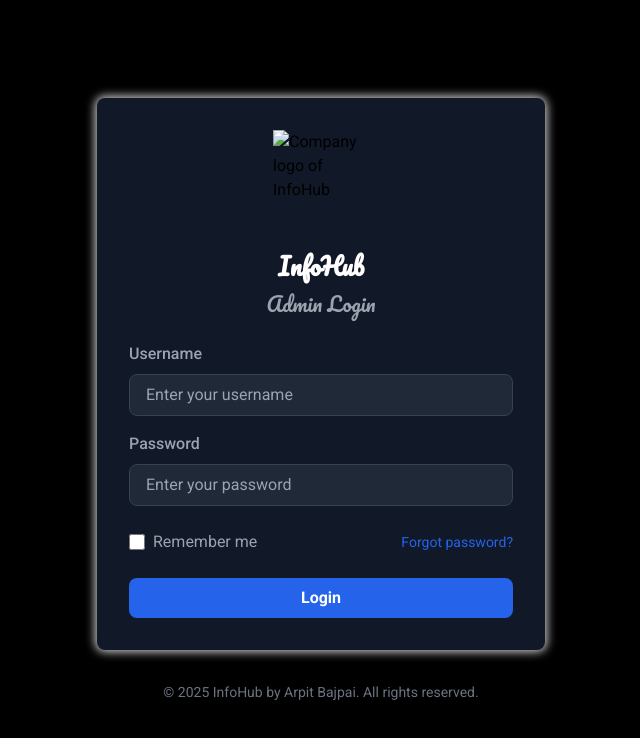
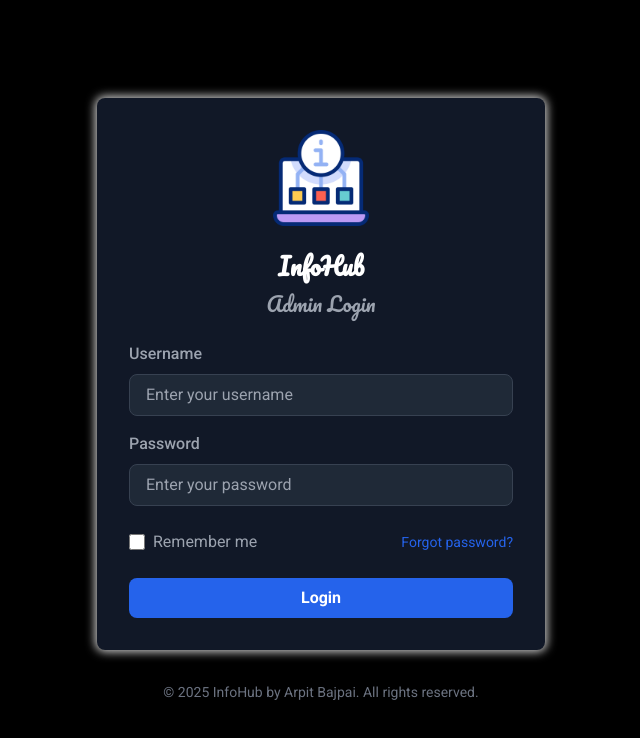
Before and after one commit to arpit0381/InfoHub-A, a plain HTML site: page index.html in a window 1280 px wide. Shown: the whole page, without its empty margins (319-959 px from the left). Drawn offline with nearby package versions, Linux system fonts and the light colour scheme.

Commit message:
Update index.html

```diff
--- a/index.html
+++ b/index.html
@@ -20,7 +20,7 @@
   <div class="bg-gray-900 shadow-lg rounded-lg p-6 sm:p-8 max-w-md w-full led-box-shadow">
     <div class="flex justify-center mb-6">
       <a href="https://your-portfolio-link.com" target="_blank">
-        <img class="w-20 h-20 sm:w-24 sm:h-24" src="images/info.png" alt="Company logo of InfoHub" />
+        <img class="w-20 h-20 sm:w-24 sm:h-24" src="info.png" alt="Company logo of InfoHub" />
       </a>
     </div>
     <h2 class="text-xl sm:text-2xl font-bold text-center text-white mb-2"style="font-family: 'Pacifico', cursive;">InfoHub</h2>
```
